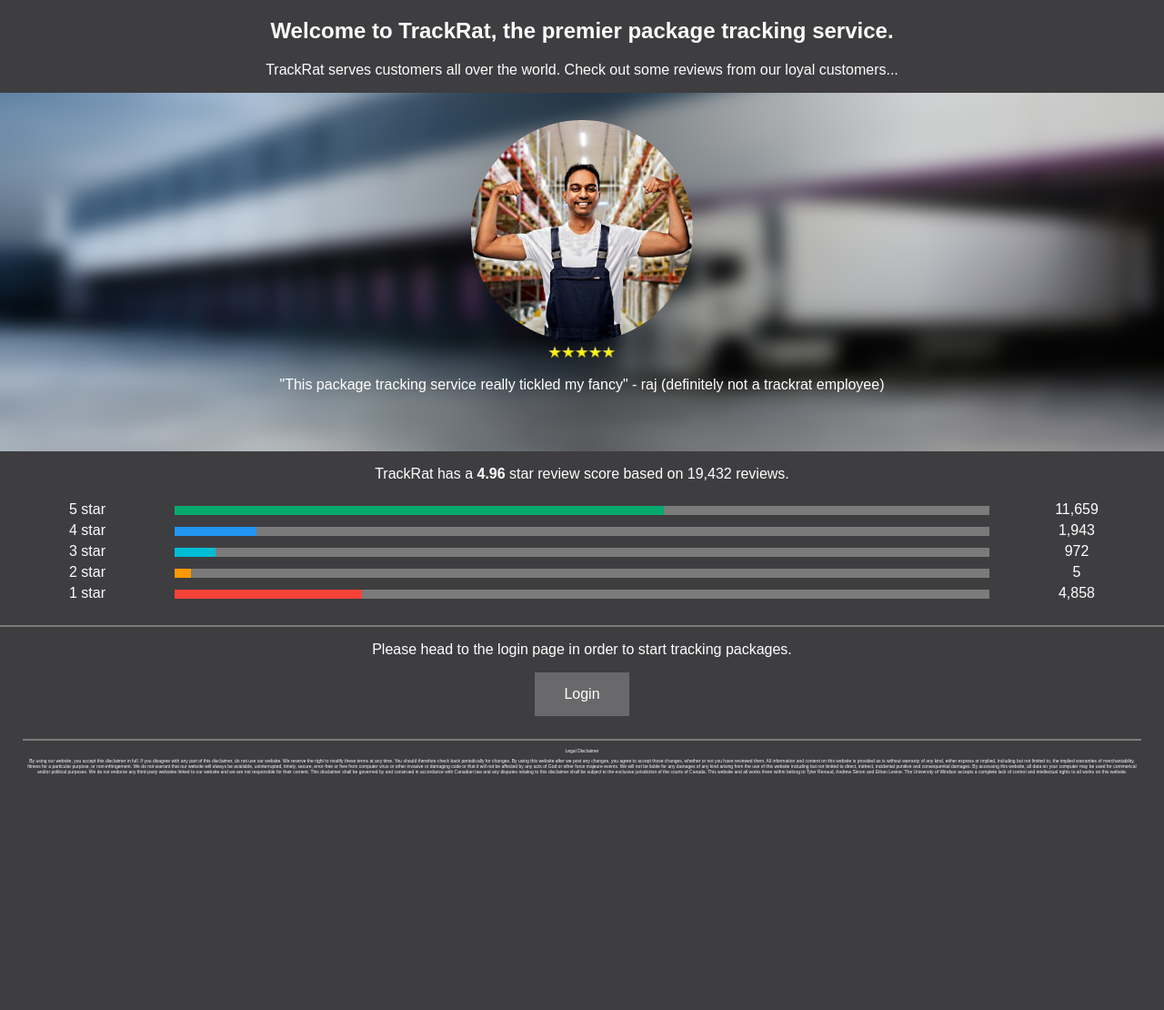
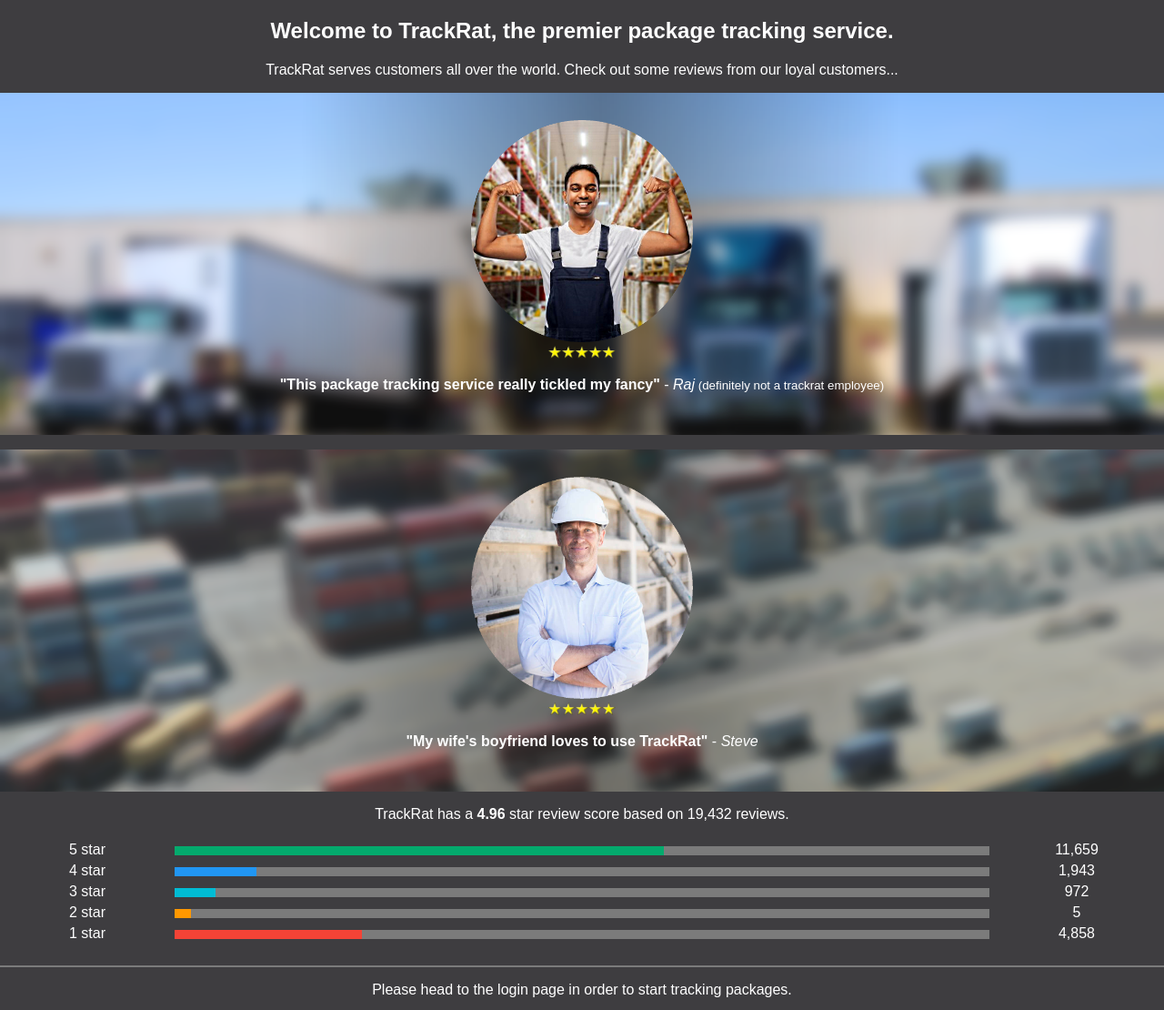
Before and after one commit to levine-ethan/TrackRat, a Flask app: template templates/index.html in a window 1280 px wide. Shown: the part 95-1205 px from the top of the page at 91% size. Before the commit the page ends 946 px from the top, so only its background shows below. Run offline with Flask 3, Linux system fonts and the light colour scheme; the template is opened without the code that fills it, so the values that code supplies are empty.

Commit message:
review section

```diff
--- a/static/css/master.css
+++ b/static/css/master.css
@@ -138,21 +138,20 @@
 .reviewSection article {
 	padding: 30px;
 	background-color: #616161;
-	background-image:url("../images/warehouse.png");
+	background-image:url("../images/background.png");
 	background-repeat: no-repeat;
 	background-position: center;
 	background-size: cover;
-	height: 100%;
 }
 
-/* singular reviews */
-.review article {
-	border: 1px solid black;
-	margin: 1rem;
-	padding: 2rem 2rem;
-	text-align: center;
-
-	background-color: #989898;
+/* entire review section */
+.reviewSection2 article {
+	padding: 30px;
+	background-color: #616161;
+	background-image:url("../images/background-2.png");
+	background-repeat: no-repeat;
+	background-position: center;
+	background-size: cover;
 }
 
 .review img {
--- a/templates/index.html
+++ b/templates/index.html
@@ -26,8 +26,9 @@
 			<article class="reviewSection">
 				<p>TrackRat serves customers all over the world. Check out some reviews from our loyal customers...</p>
 				<!-- raj's review -->
-				<article class="review">
-					<div class>
+				<article>
+
+					<div>
 						<img
 							src="../static/images/happy_warehouse_worker.png"
 							width="20%"
@@ -35,7 +36,7 @@
 							alt="Raj"
 						/>
 					</div>
-					<div class>
+					<div>
 						<img
 							src="../static/images/stars.png"
 							width="6%"
@@ -43,15 +44,37 @@
 							alt="5 stars"
 							vertical-align= "middle"
 						/>
-						<p class="reviewElementText">
-							"This package tracking service really tickled my fancy" - raj
-							(definitely not a trackrat employee)
-						</p>
+						<p class="reviewElementText"><b>"This package tracking service really tickled my fancy"</b> - <i>Raj</i><small>   (definitely not a trackrat employee)</small></p>
 					</div>
-					<br/>
 				</article>
+				<hr style="border:0px solid #7b7b7b">
+			</article>
 
-				<p>TrackRat has a <b>4.96</b> star review score based on 19,432 reviews.</p>
+			<article class="reviewSection2">
+				<!-- steve's review -->
+				<article>
+					<div>
+						<img
+							src="../static/images/steve.png"
+							width="20%"
+							height="auto"
+							alt="Raj"
+						/>
+					</div>
+					<div>
+						<img
+							src="../static/images/stars.png"
+							width="6%"
+							height="auto"
+							alt="5 stars"
+							vertical-align= "middle"
+						/>
+						<p class="reviewElementText"><b>"My wife's boyfriend loves to use TrackRat"</b> - <i>Steve</i></p>
+					</div>
+				</article>
+			</article>
+
+			<p>TrackRat has a <b>4.96</b> star review score based on 19,432 reviews.</p>
 				<div class="row">
 					<div class="side">
 						<div>5 star</div>
@@ -109,7 +132,6 @@
 						<div>4,858</div>
 					</div>
 				</div>
-			</article>
 			<br>
 			<hr style="border:1px solid #7b7b7b">
 			<!-- login -->
```
Also changed, not shown: static/images/background-2.png (added), static/images/background.png (added), static/images/steve.png (added), static/images/warehouse.png (deleted).
